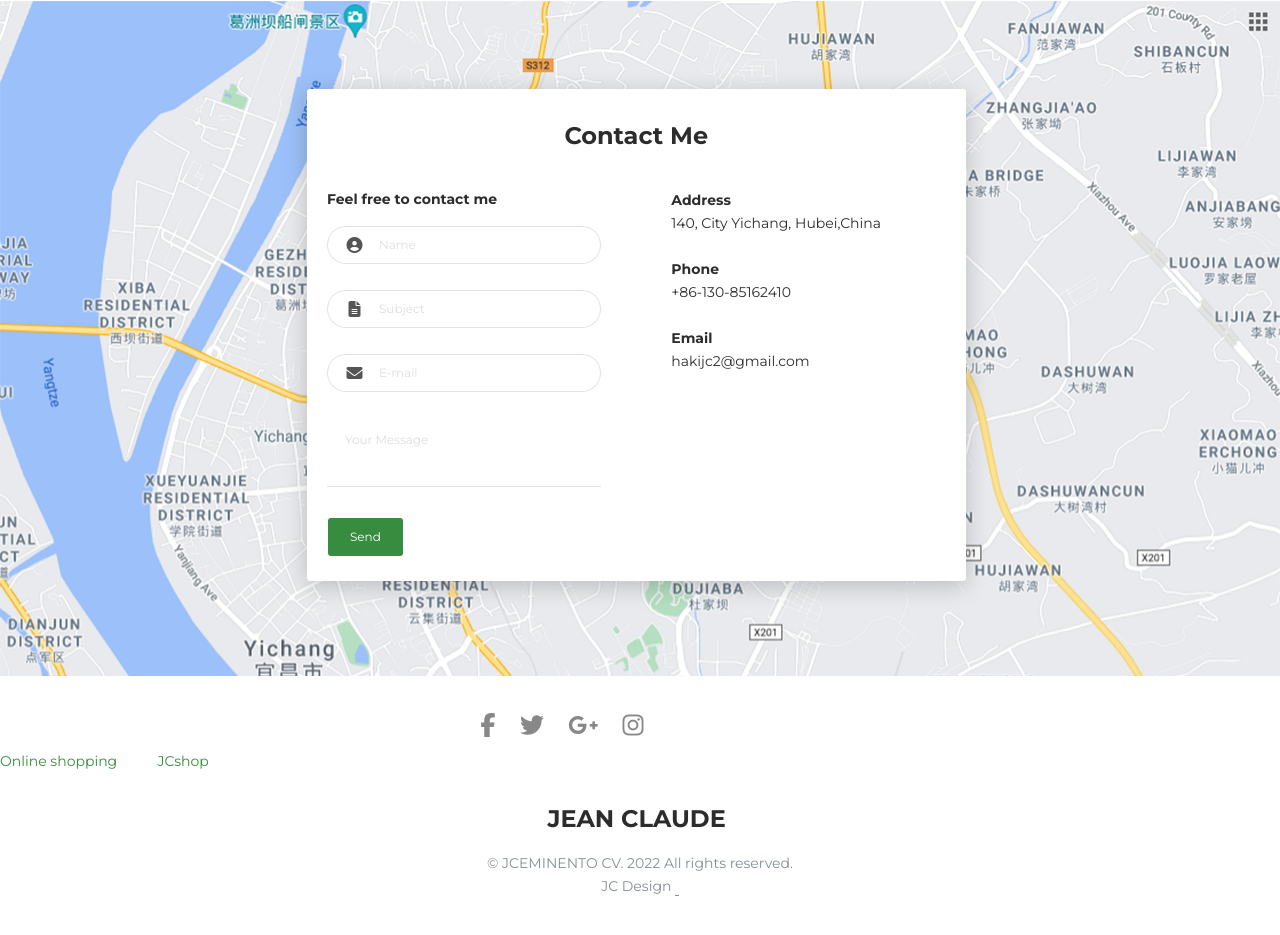
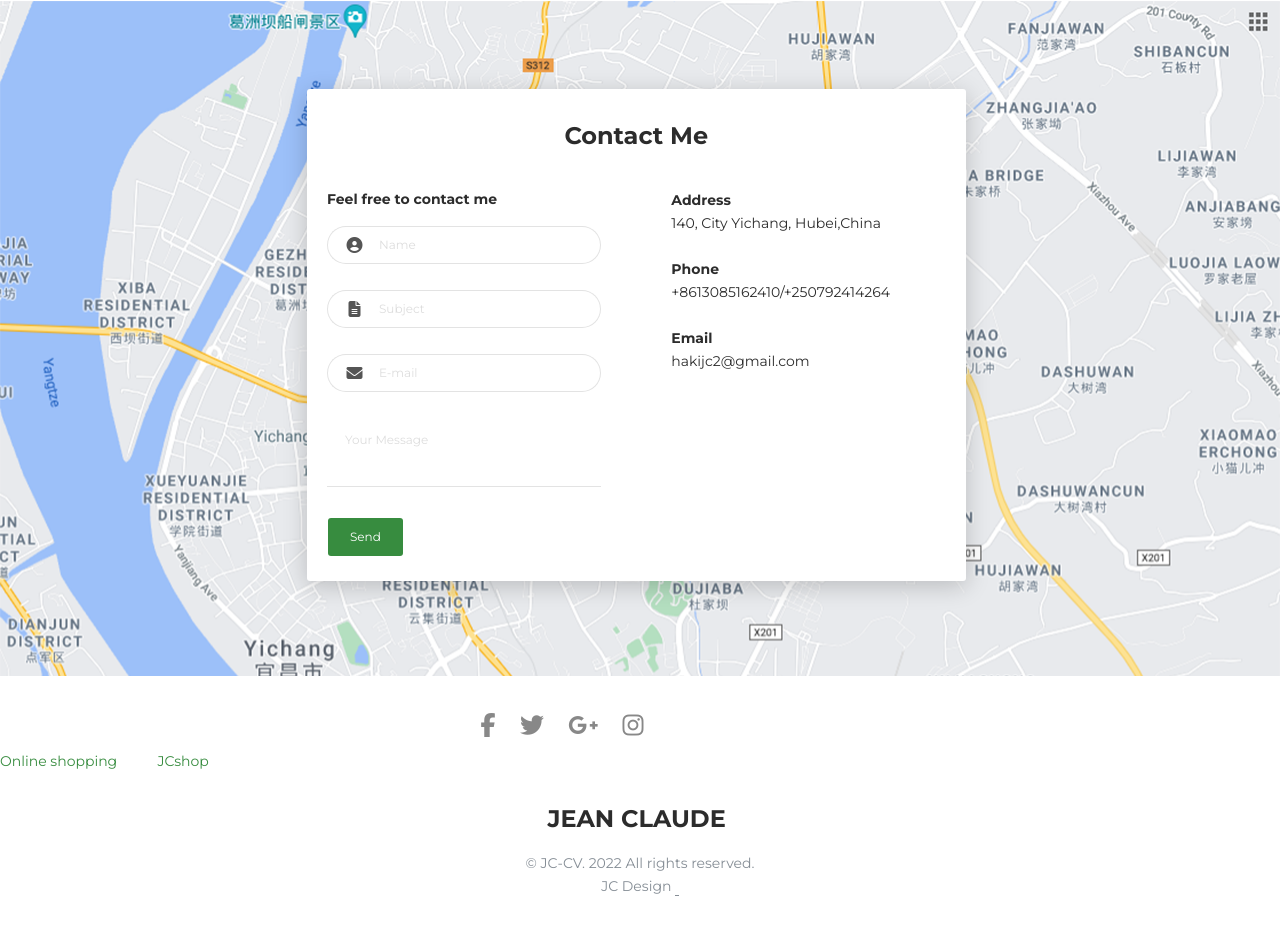
Before and after one commit to jcemino/JC-CV, a plain HTML site: page index.html in a window 1280 px wide. Shown: the part 5351-6286 px from the top of the page. Drawn offline with Linux system fonts and the light colour scheme.

Commit message:
Update index.html
NUMBEF

```diff
--- a/index.html
+++ b/index.html
@@ -531,7 +531,7 @@ IT/systems support engineer </p>
                     <p class="mb-0"><strong>Address </strong></p>
                     <p class="pb-2">140, City Yichang,  Hubei,China</p>
                     <p class="mb-0"><strong>Phone</strong></p>
-                    <p class="pb-2">+86-130-85162410</p>
+                    <p class="pb-2">+8613085162410/+250792414264</p>
                     <p class="mb-0"><strong>Email</strong></p>
                     <p>hakijc2@gmail.com</p>
                   </div>
@@ -551,7 +551,7 @@ IT/systems support engineer </p>
 		 <a href="https://www.jceminento.tk/" class="Secondary link">Online shopping</a>  &nbsp; &nbsp; &nbsp; &nbsp; &nbsp;  <a href="http://jceminent.epizy.com/" class="link-primary">JCshop</a>
       <div class="h4 title text-center">JEAN CLAUDE&nbsp;</div>
       <div class="text-center text-muted">
-        <p>&copy; JCEMINENTO CV. 2022 All rights reserved.<br>
+        <p>&copy; JC-CV. 2022 All rights reserved.<br>
           JC Design <a class="credit" href="http://jceminent.epizy.com/" target="_blank">&nbsp;</a></p>
 
       </div>
```
